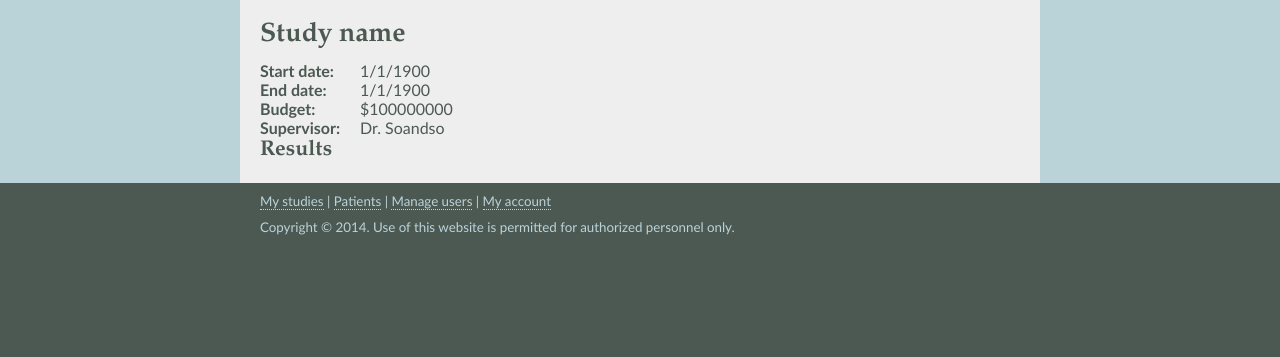
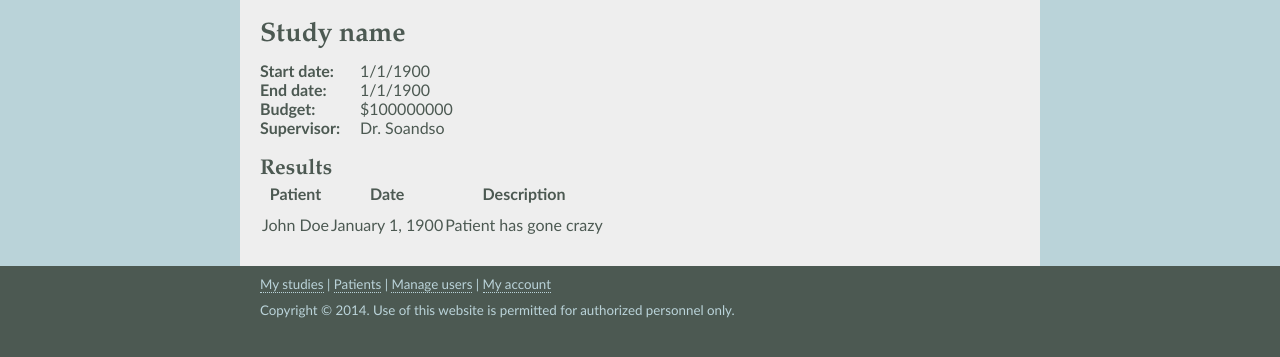
Before and after one commit to ajtoyoda/ResearchDatabase, a PHP site: page /study/view-study.php in a window 1280 px wide. Shown: the part 117-474 px from the top of the page. Run offline with PHP 8.4, Linux system fonts and the light colour scheme; the visitor is signed in with stand-in values (Sample User, id 1).

Commit message:
Before c9.io.

```diff
--- a/study/view-study.php
+++ b/study/view-study.php
@@ -15,6 +15,7 @@
     <link rel="stylesheet" href="/css/layout.css" />
     <link rel="stylesheet" href="/css/nav.css" />
     <link rel="stylesheet" href="/css/study.css" />
+    <link rel="stylesheet" href="/css/table.css" />
   </head>
   <body>
     <header>
@@ -61,9 +62,21 @@
                 <li><p>Dr. Soandso</p></li>
               </ul>
             </div>
+            <div class="clearfix"></div>
 
             <h2>Results</h2>
-
+            <table>
+              <tr id="header">
+                <th><p>Patient</p></th>
+                <th><p>Date</p></th>
+                <th><p>Description</p></th>
+              </tr>
+              <tr>
+                <td><p>John Doe</p></td>
+                <td><p>January 1, 1900</p></td>
+                <td><p>Patient has gone crazy</p></td>
+              </tr>
+            </table>
           </div>
         </div>
       </div>
```
